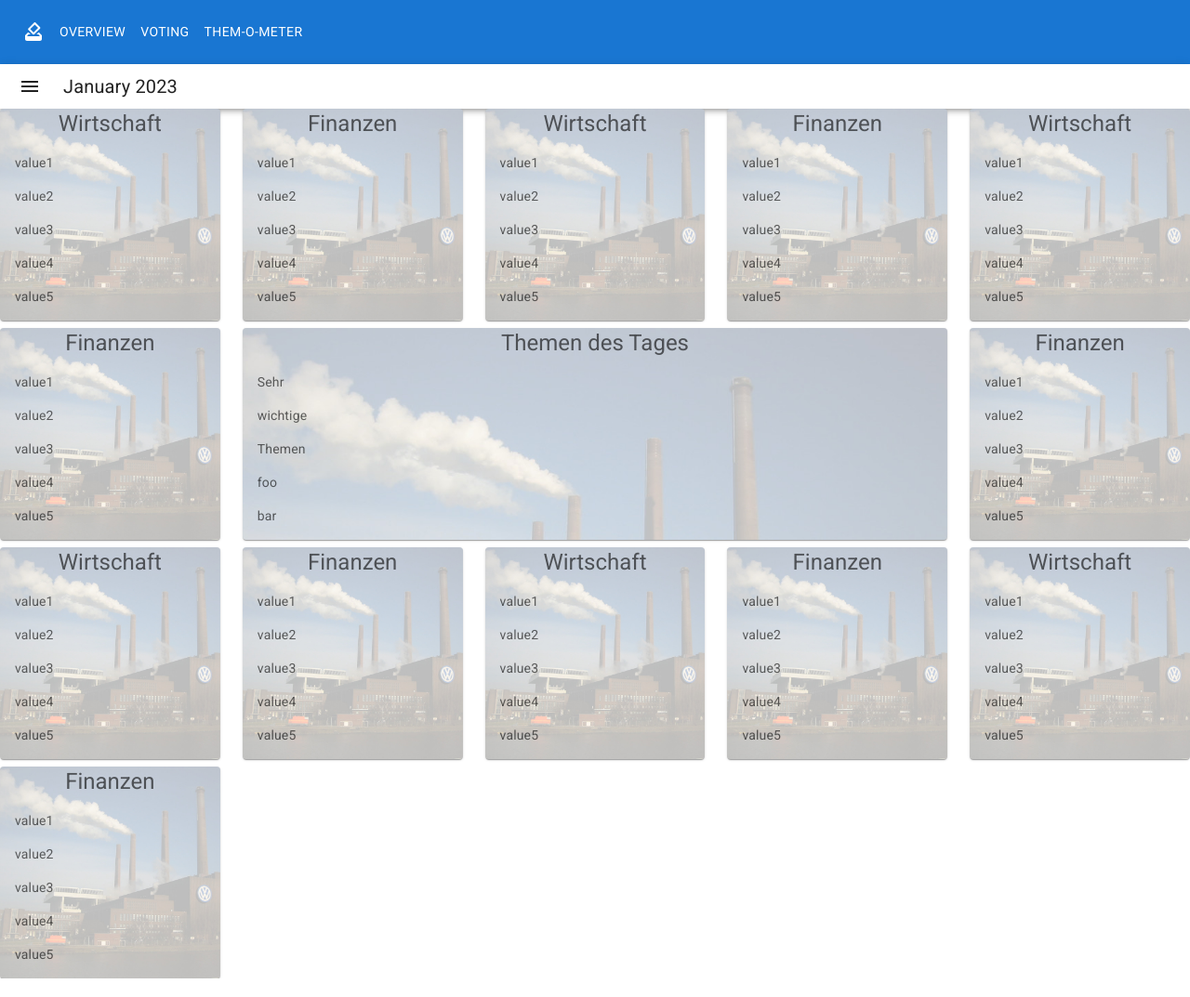
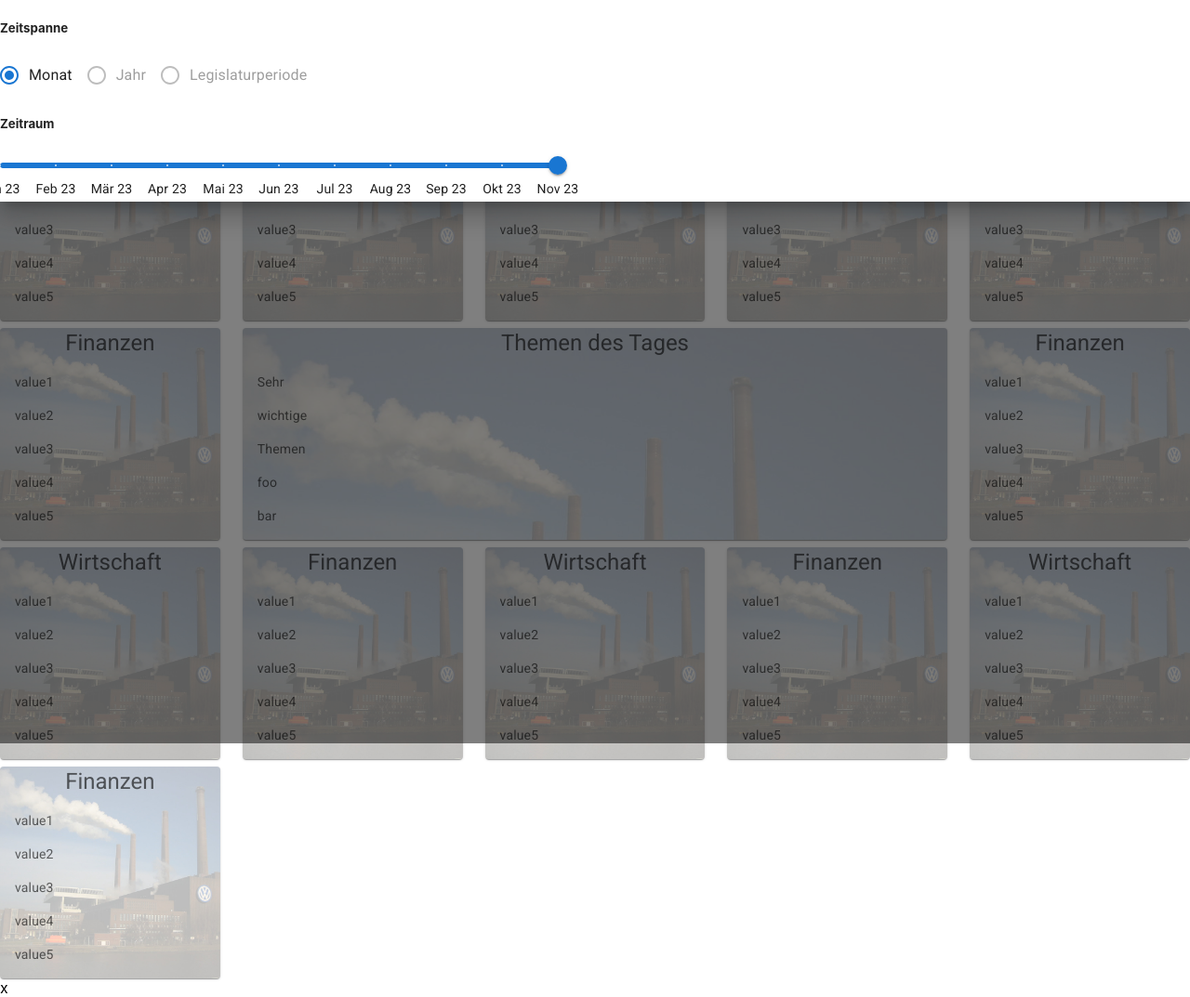
Before and after one commit to BundestagExplorer/frontend, a React (Create React App) app: page / in a window 1280 px wide. Shown: the whole page at 93% size. Built offline with nearby package versions, Linux system fonts and the light colour scheme.

Commit message:
opening and closing the drawer works

```diff
--- a/src/appbar/appbar.js
+++ b/src/appbar/appbar.js
@@ -6,16 +6,16 @@ import Typography from '@mui/material/Typography';
 import IconButton from '@mui/material/IconButton';
 import MenuIcon from '@mui/icons-material/Menu';
 
-export default function DenseAppBar() {
+export default function DenseAppBar({displayYear, displayMonth, showDrawer}) {
   return (
     <Box sx={{ flexGrow: 1 }}>
       <AppBar position="static" color="grey">
         <Toolbar variant="dense">
-          <IconButton edge="start" color="inherit" aria-label="menu" sx={{ mr: 2 }}>
+          <IconButton edge="start" color="inherit" aria-label="menu" sx={{ mr: 2 }} onClick={showDrawer}>
             <MenuIcon />
           </IconButton>
           <Typography variant="h6" color="inherit" component="div">
-            January 2023
+            {displayMonth}-{displayYear}
           </Typography>
         </Toolbar>
       </AppBar>
--- a/src/drawer/drawer.js
+++ b/src/drawer/drawer.js
@@ -1,44 +1,20 @@
 import * as React from 'react';
 import Box from '@mui/material/Box';
 import Drawer from '@mui/material/Drawer';
-import Button from '@mui/material/Button';
-import List from '@mui/material/List';
-import Divider from '@mui/material/Divider';
-import ListItem from '@mui/material/ListItem';
-import ListItemButton from '@mui/material/ListItemButton';
-import ListItemIcon from '@mui/material/ListItemIcon';
-import ListItemText from '@mui/material/ListItemText';
-import InboxIcon from '@mui/icons-material/MoveToInbox';
-import MailIcon from '@mui/icons-material/Mail';
+
 import Fab from '@mui/material/Fab';
 import AddIcon from '@mui/icons-material/Add';
-import EditIcon from '@mui/icons-material/Edit';
 
 import Slider from '@mui/material/Slider';
 import Radio from '@mui/material/Radio';
 import RadioGroup from '@mui/material/RadioGroup';
 import FormControlLabel from '@mui/material/FormControlLabel';
 import FormControl from '@mui/material/FormControl';
-import FormLabel from '@mui/material/FormLabel';
-import { CircularProgress } from '@mui/material';
-import { useNavigate } from 'react-router-dom';
-import { Config } from '../config';
 
-export default function TemporaryDrawer() {
-  const [state, setState] = React.useState({
-    top: false,
-    left: false,
-    bottom: false,
-    right: false,
-  });
 
-  const toggleDrawer = (anchor, open) => (event) => {
-    if (event.type === 'keydown' && (event.key === 'Tab' || event.key === 'Shift')) {
-      return;
-    }
+export default function TemporaryDrawer({drawerExtended, setDrawerState}) {
 
-    setState({ ...state, [anchor]: open });
-  };
+
   const sliderDefaultValue = 100;
   const marks_spanne = [
     {
@@ -91,10 +67,9 @@ export default function TemporaryDrawer() {
     <Box
       sx={{ width: anchor === 'top' || anchor === 'bottom' ? 'auto' : 250 }}
       role="presentation"
-      onClick={toggleDrawer(anchor, false)}
-      onKeyDown={toggleDrawer(anchor, false)}
+
     >
-     /* <Box sx={{ width: 600, paddingRight: 10}}>
+     <Box sx={{ width: 600, paddingRight: 10}}>
         <h5>Zeitspanne</h5>
         <FormControl>
           <RadioGroup
@@ -115,24 +90,22 @@ export default function TemporaryDrawer() {
           valueLabelDisplay="off"
           marks={marks_spanne}
         />
-      </Box> */
+      </Box>
     </Box>
   );
 
   return (
     <div>
-        <Box sx={{ '& > :not(style)': { m: 1 } }}>
-      <Fab color="primary" aria-label="add">
-        <AddIcon onClick={toggleDrawer('bottom', true)}/>
-      </Fab>
+        <Box sx={{ '& > :not(style)': { m: 1 } }}>x
     </Box>
-      {['left', 'right', 'top', 'bottom'].map((anchor) => (
+      {['top'].map((anchor) => (
         <React.Fragment key={anchor}>
 
           <Drawer
             anchor={anchor}
-            open={state[anchor]}
-            onClose={toggleDrawer(anchor, false)}
+            //open={state[anchor]}
+            open={drawerExtended}
+            onClose={() => setDrawerState(false)}
           >
             {list(anchor)}
           </Drawer>
--- a/src/pages/index.js
+++ b/src/pages/index.js
@@ -1,7 +1,11 @@
-import React from 'react';
+import React, { Component, useState, useRef, useEffect } from 'react';
 import DenseAppBar from '../appbar/appbar';
 import CustomCardGrid from '../cardgrid/card_grid';
 import Drawer from '../drawer/drawer';
+
+
+
+
 
 var agg_data =
 [
@@ -18,16 +22,25 @@ var agg_data =
  {extended: false, ressort_name : "Wirtschaft", values : ["value1", "value2", "value3", "value4", "value5"]},
  {extended: false, ressort_name : "Finanzen", values : ["value1", "value2", "value3", "value4", "value5"]},
  {extended: false, ressort_name : "Wirtschaft", values : ["value1", "value2", "value3", "value4", "value5"]},
- {extended: false,ressort_name : "Finanzen", values : ["value1", "value2", "value3", "value4", "value5"]},
+ {extended: false, ressort_name : "Finanzen", values : ["value1", "value2", "value3", "value4", "value5"]},
 
 
 ]
 
 const Home = () => {
+
+  const [selectedYear, setSelectedYear] = useState(2024);
+  const [selectedMonth, setSelectedMonth] = useState(12);
+  const [extendedViewActive, setExtendedViewActive] = useState(false);
+
+  const [drawerExtended, setDrawerExtented] = useState(true);
+
+
   return (
     <div>
-      <DenseAppBar></DenseAppBar>
+      <DenseAppBar displayYear={selectedYear} displayMonth={selectedMonth} showDrawer = {() => setDrawerExtented(true)}/>
       <CustomCardGrid agg_data= {agg_data}/>
+      <Drawer drawerExtended = {drawerExtended} setDrawerState = { state => setDrawerExtented(state)}/>
 
     </div>
   );
```
